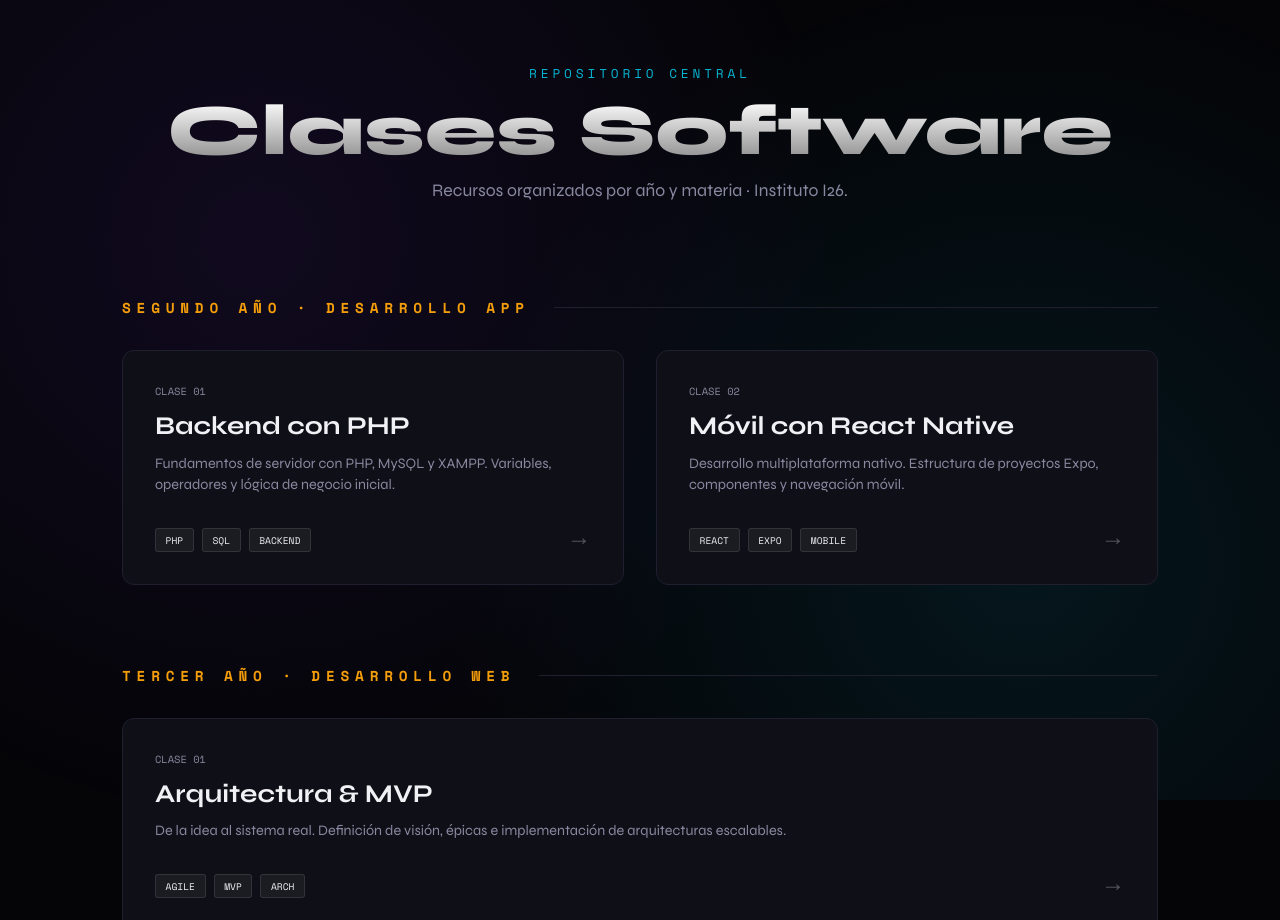
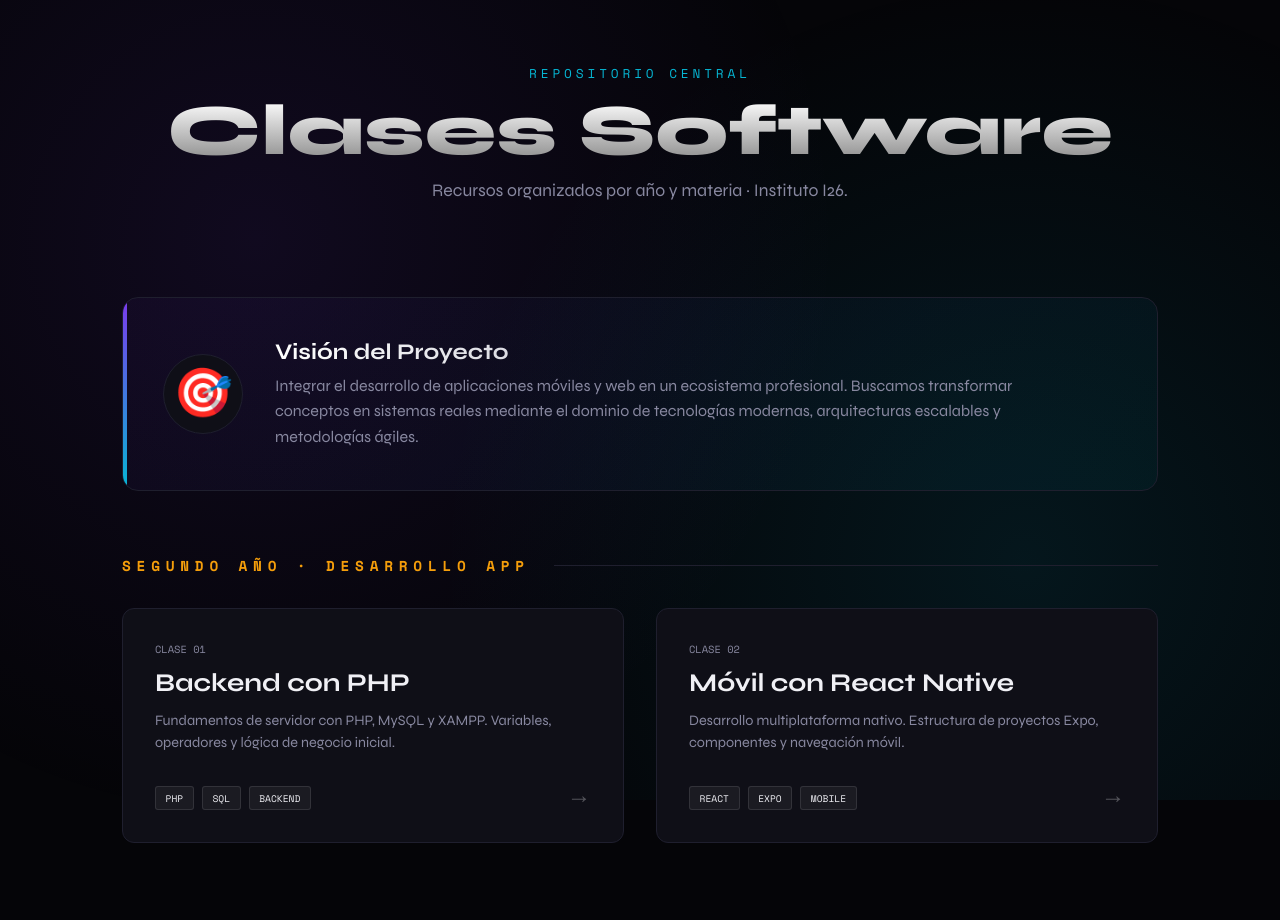
Before and after one commit to mjsis20052/i26, a plain HTML site: page index.html in a window 1280 px wide. Shown: the top 920 px of the page. Drawn offline with nearby package versions, Linux system fonts and the light colour scheme.

Commit message:
Add project vision section to index

```diff
--- a/index.html
+++ b/index.html
@@ -205,6 +205,55 @@
             h1 { font-size: 2.8rem; }
             .grid { grid-template-columns: 1fr; }
         }
+
+        /* ─── VISION SECTION ─── */
+        .vision-section {
+            background: linear-gradient(135deg, rgba(124, 58, 237, 0.05), rgba(6, 182, 212, 0.05));
+            border: 1px solid var(--border);
+            border-radius: 16px;
+            padding: 2.5rem;
+            margin-bottom: 4rem;
+            position: relative;
+            overflow: hidden;
+        }
+        .vision-section::before {
+            content: '';
+            position: absolute;
+            top: 0; left: 0; width: 4px; height: 100%;
+            background: linear-gradient(to bottom, var(--accent-p), var(--accent-c));
+        }
+        .vision-content {
+            display: flex;
+            gap: 2rem;
+            align-items: center;
+        }
+        .vision-icon {
+            font-size: 3rem;
+            background: var(--surface);
+            width: 80px; height: 80px;
+            display: flex; align-items: center; justify-content: center;
+            border-radius: 50%;
+            border: 1px solid var(--border);
+            flex-shrink: 0;
+        }
+        .vision-content h2 {
+            font-size: 1.4rem;
+            margin-bottom: 0.5rem;
+            background: linear-gradient(90deg, #fff, var(--muted));
+            -webkit-background-clip: text;
+            -webkit-text-fill-color: transparent;
+        }
+        .vision-content p {
+            color: var(--muted);
+            font-size: 1rem;
+            max-width: 800px;
+            line-height: 1.6;
+            margin: 0;
+        }
+        @media (max-width: 600px) {
+            .vision-content { flex-direction: column; text-align: center; }
+            .vision-icon { margin: 0 auto; }
+        }
     </style>
 </head>
 <body>
@@ -215,6 +264,17 @@
     </header>
 
     <main>
+        <!-- VISIÓN DEL PROYECTO -->
+        <section class="vision-section">
+            <div class="vision-content">
+                <div class="vision-icon">🎯</div>
+                <div>
+                    <h2>Visión del Proyecto</h2>
+                    <p>Integrar el desarrollo de aplicaciones móviles y web en un ecosistema profesional. Buscamos transformar conceptos en sistemas reales mediante el dominio de tecnologías modernas, arquitecturas escalables y metodologías ágiles.</p>
+                </div>
+            </div>
+        </section>
+
         <!-- SEGUNDO AÑO -->
         <section class="year-section">
             <h2 class="year-title">Segundo Año · Desarrollo App</h2>
```
